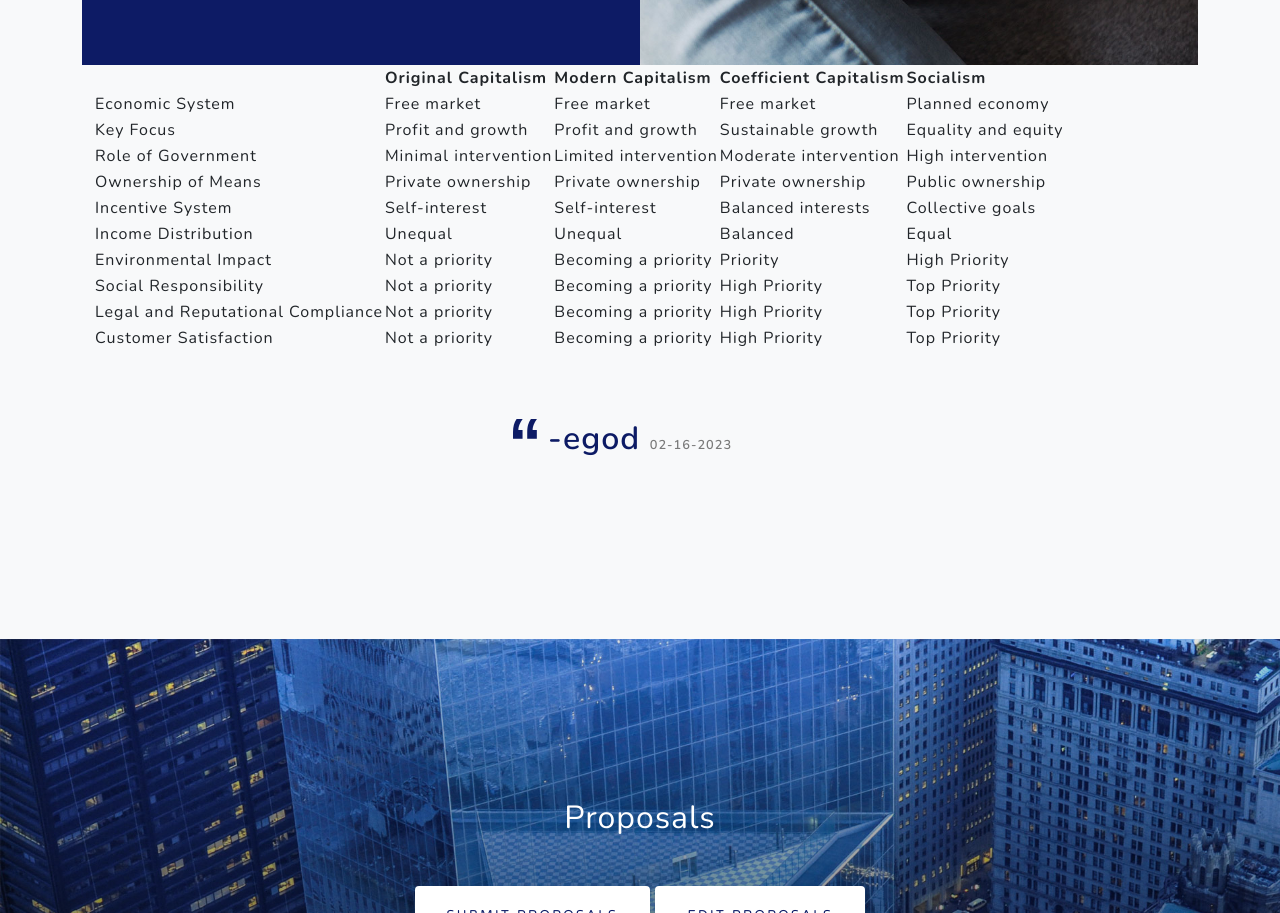
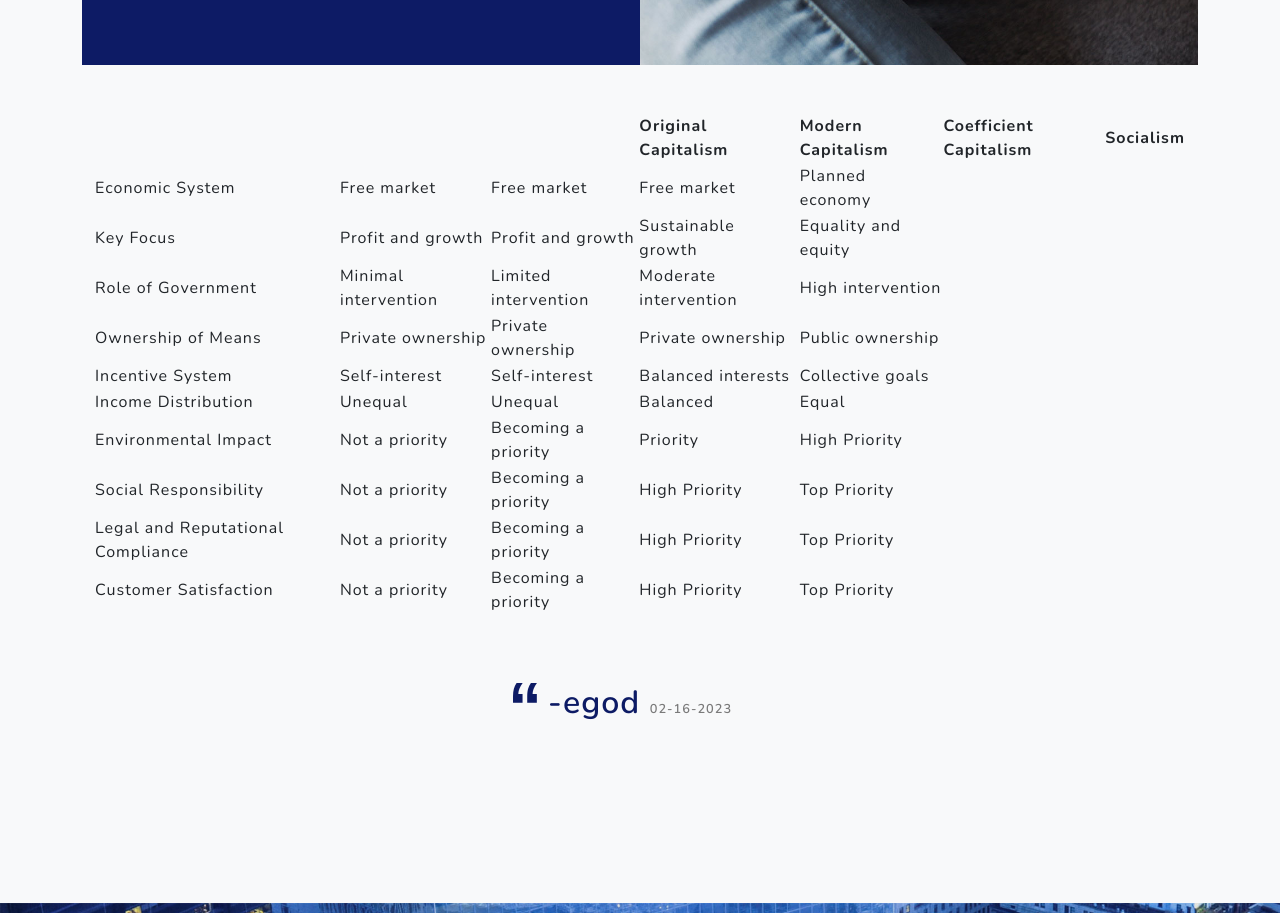
Before and after one commit to egoshly/Coefficient-Capitalism, a plain HTML site: page index.html in a window 1280 px wide. Shown: the part 4398-5311 px from the top of the page. Drawn offline with nearby package versions, Linux system fonts and the light colour scheme.

Commit message:
Update index.html

```diff
--- a/index.html
+++ b/index.html
@@ -268,9 +268,9 @@ Capitalism is an economic system that empowers individuals who have capital to f
             </div>
           </div>
         </div>
- <div class="container">
+ <div class="container"><br><br>
 <table>
-  <tr>
+  <tr><th></th><th></th>
     <th></th>
     <th>Original Capitalism</th>
     <th>Modern Capitalism</th>
```
